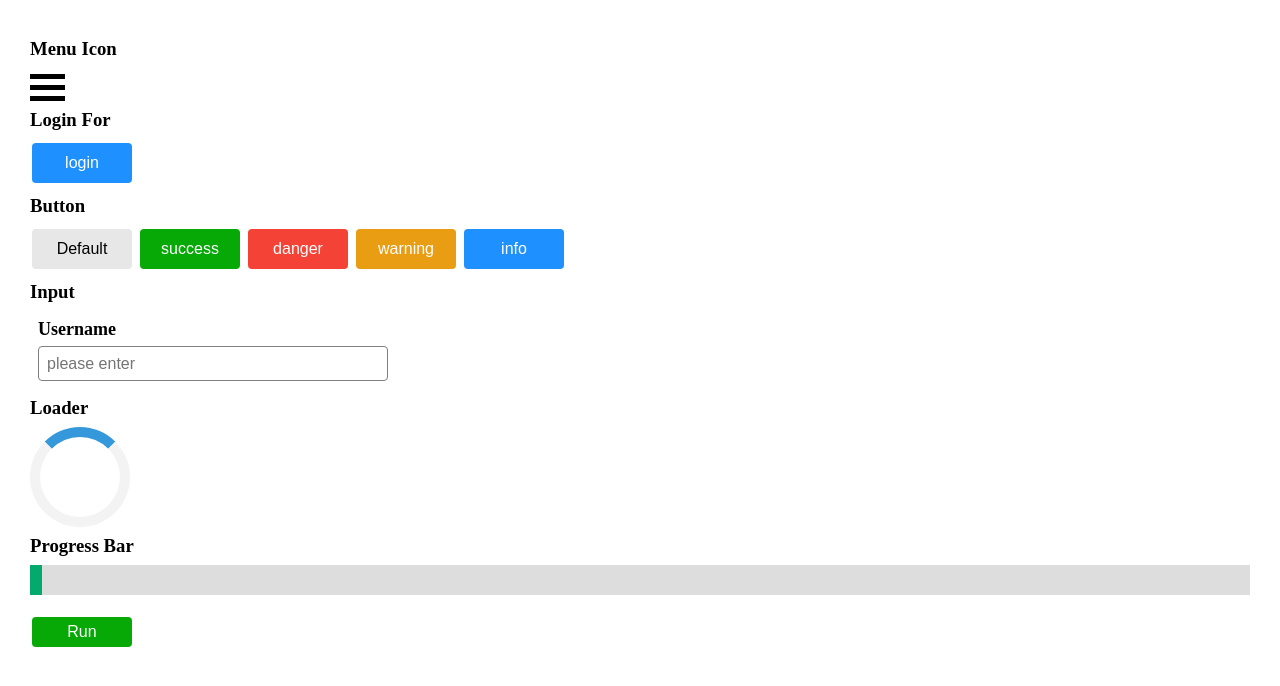
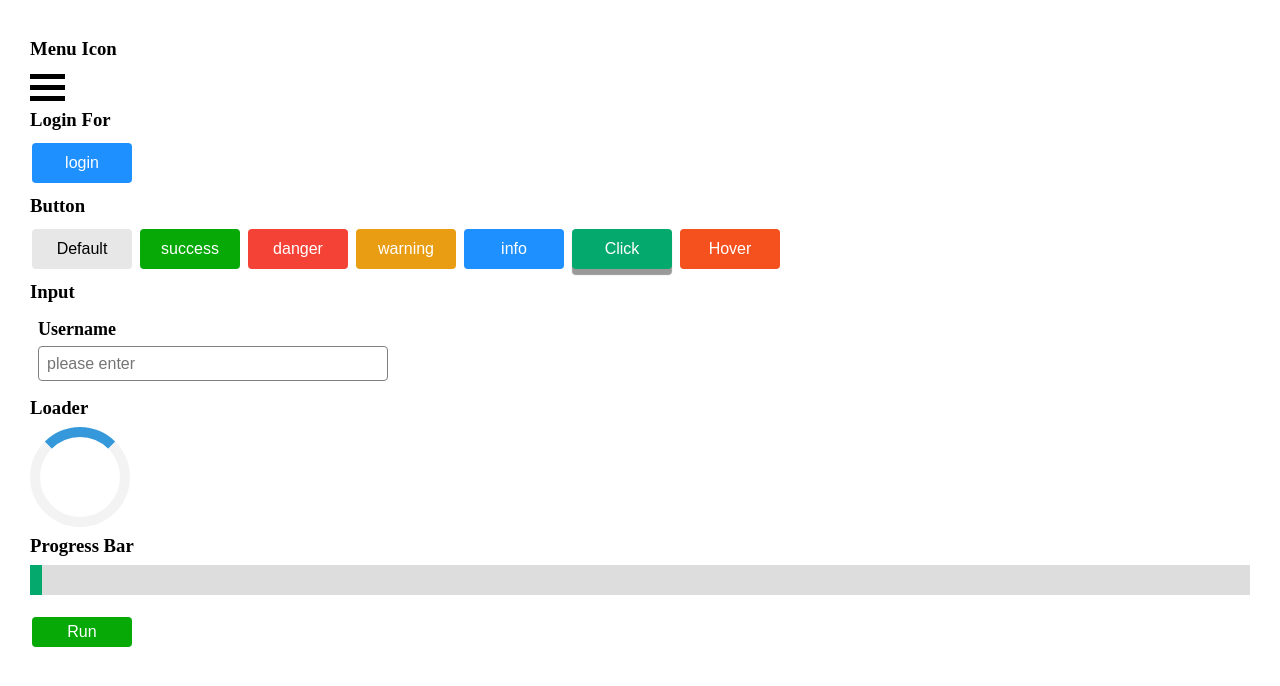
Before and after one commit to 1446450047/JS-Component, a website built with Vite: page index.html in a window 1280 px wide. Built offline with nearby package versions, Linux system fonts and the light colour scheme; files whose address does not match are found by name.

Commit message:
添加按压按钮和hover按钮

```diff
--- /dev/null
+++ b/Button/animation-button.scss
@@ -0,0 +1,39 @@
+.animation-btn{
+  width: 100px;
+  height: 40px;
+  outline: none;
+  font-size: 16px;
+  border: none;
+  border-radius: 4px;
+  cursor: pointer;
+  margin: 4px 2px;
+  color: white;
+  &.pressed{
+    background: #04aa6d;
+    box-shadow: 0 6px 1px  #999999;
+    &:hover{
+      background: #18b37a;
+    }
+    &:active{
+      box-shadow: 0 2px 1px #999999;
+      transform: translateY(4px);
+    }
+  }
+  &.arrow{
+    transition:  0.5s;
+
+    background: #F4511E;
+    &:after{
+      display: none;
+      content: "\00bb";
+      margin-left: 4px;
+      transition: display 1s ;
+
+    }
+    &:hover:after{
+      display: inline-block;
+      transition: display 1s ;
+
+    }
+  }
+}
--- a/index.html
+++ b/index.html
@@ -49,6 +49,8 @@
     <button class="btn danger">danger</button>
     <button class="btn warning">warning</button>
     <button class="btn info">info</button>
+    <button class="animation-btn pressed">Click</button>
+    <button class="animation-btn arrow">Hover</button>
 
     <h3 class="title">Input</h3>
     <lable class="input default">
--- a/main.js
+++ b/main.js
@@ -7,3 +7,4 @@ import "./input/input.scss"
 import "./loader/loader.scss"
 import "./progress-bar/progress-bar.scss"
 import "./progress-bar/progress-bar.js"
+import "./Button/animation-button.scss"
```
